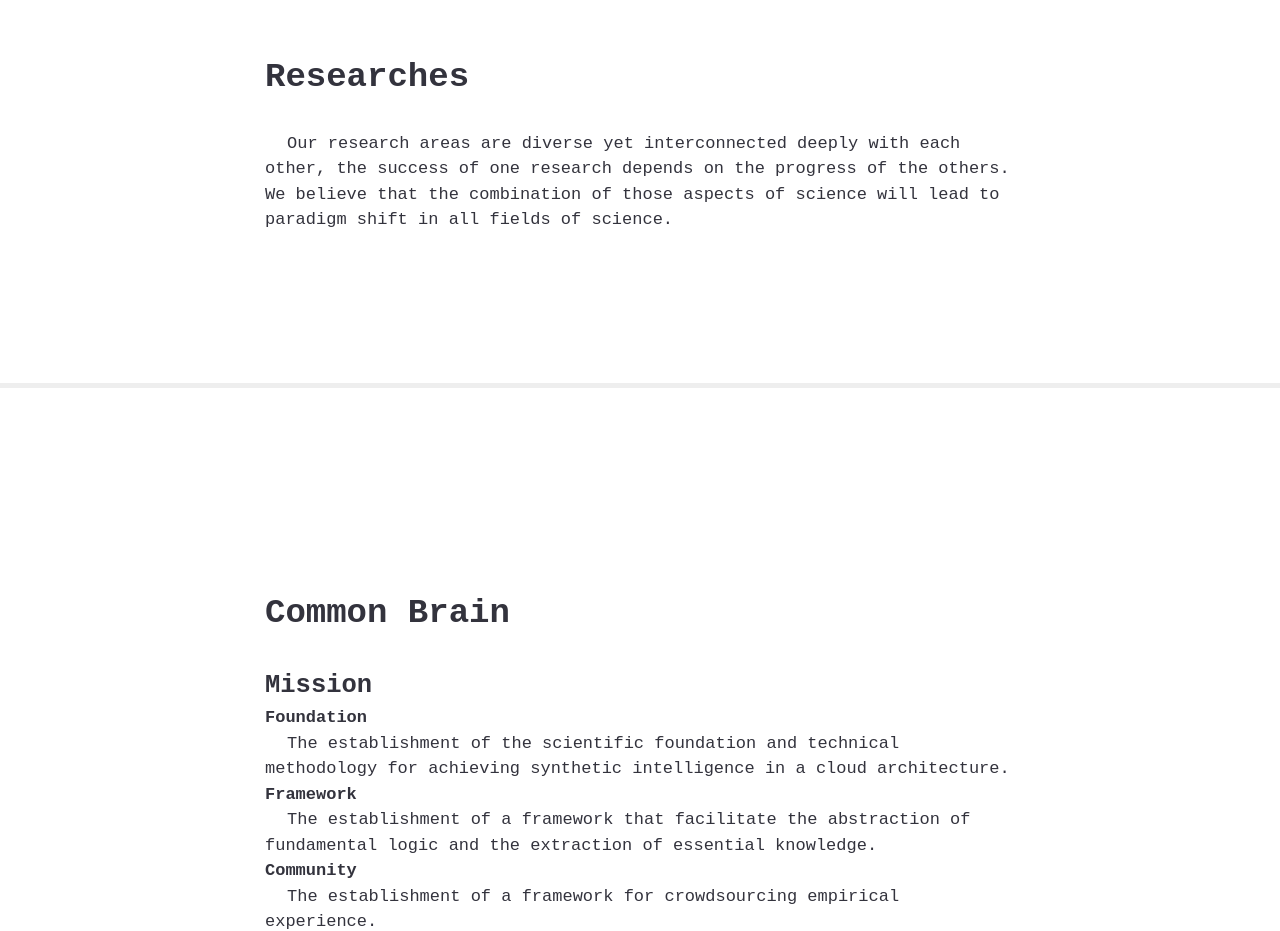
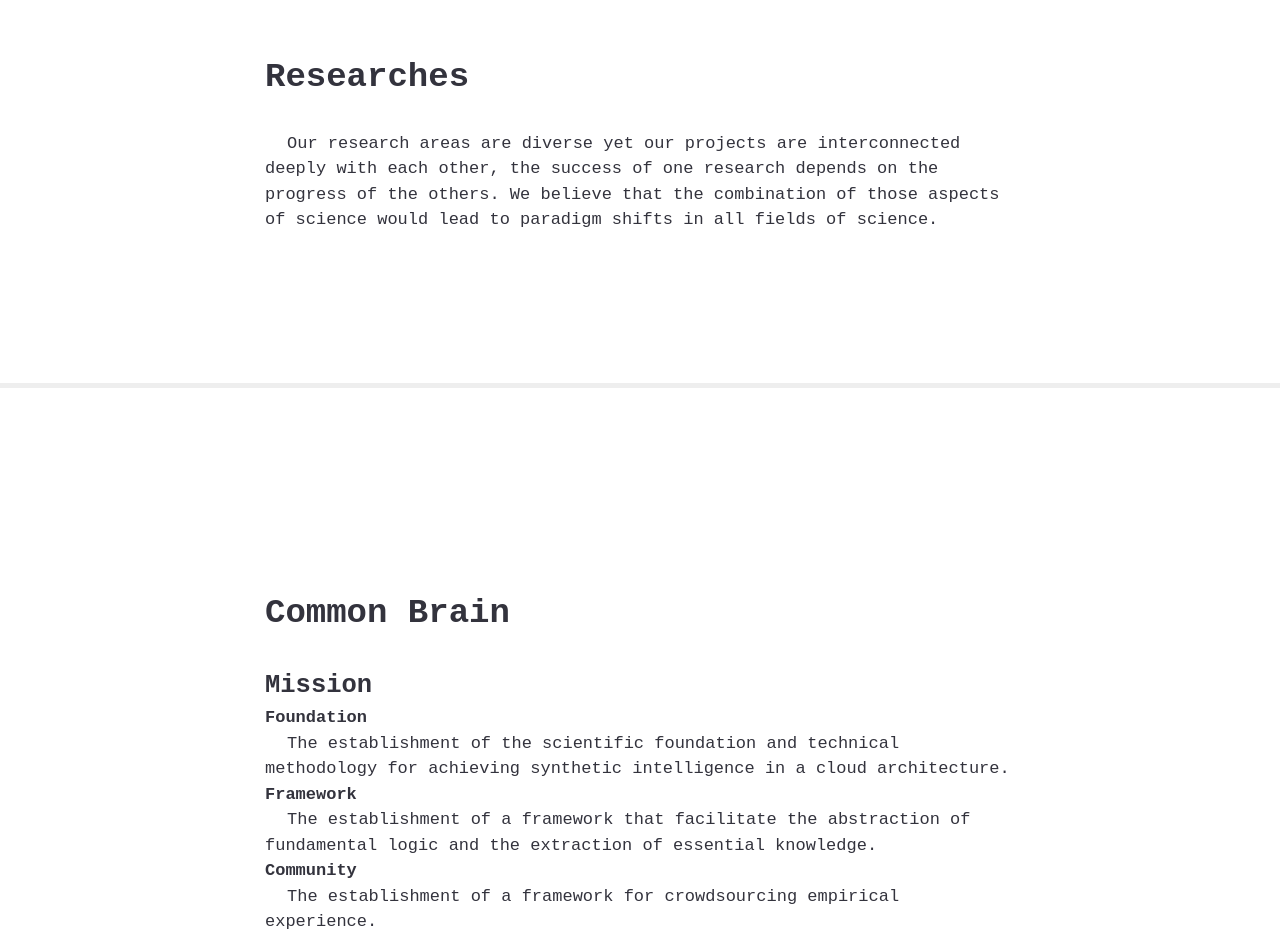
Before and after one commit to BrainRDI/Brain.io, a plain HTML site: page index.html in a window 1280 px wide. Shown: the part 1560-2491 px from the top of the page. Drawn offline with Linux system fonts and the light colour scheme.

Commit message:
Further modifications

```diff
--- a/index.html
+++ b/index.html
@@ -52,7 +52,7 @@
       <div class="content mono">
         <h1 class="title" id="Researches">Researches</h1>
         <div class="elementIntro">
-          Our research areas are diverse yet interconnected deeply with each other, the success of one research depends on the progress of the others. We believe that the combination of those aspects of science will lead to paradigm shift in all fields of science.
+          Our research areas are diverse yet our projects are interconnected deeply with each other, the success of one research depends on the progress of the others. We believe that the combination of those aspects of science would lead to paradigm shifts in all fields of science.
         </div>
       </div>
     </section>
```
